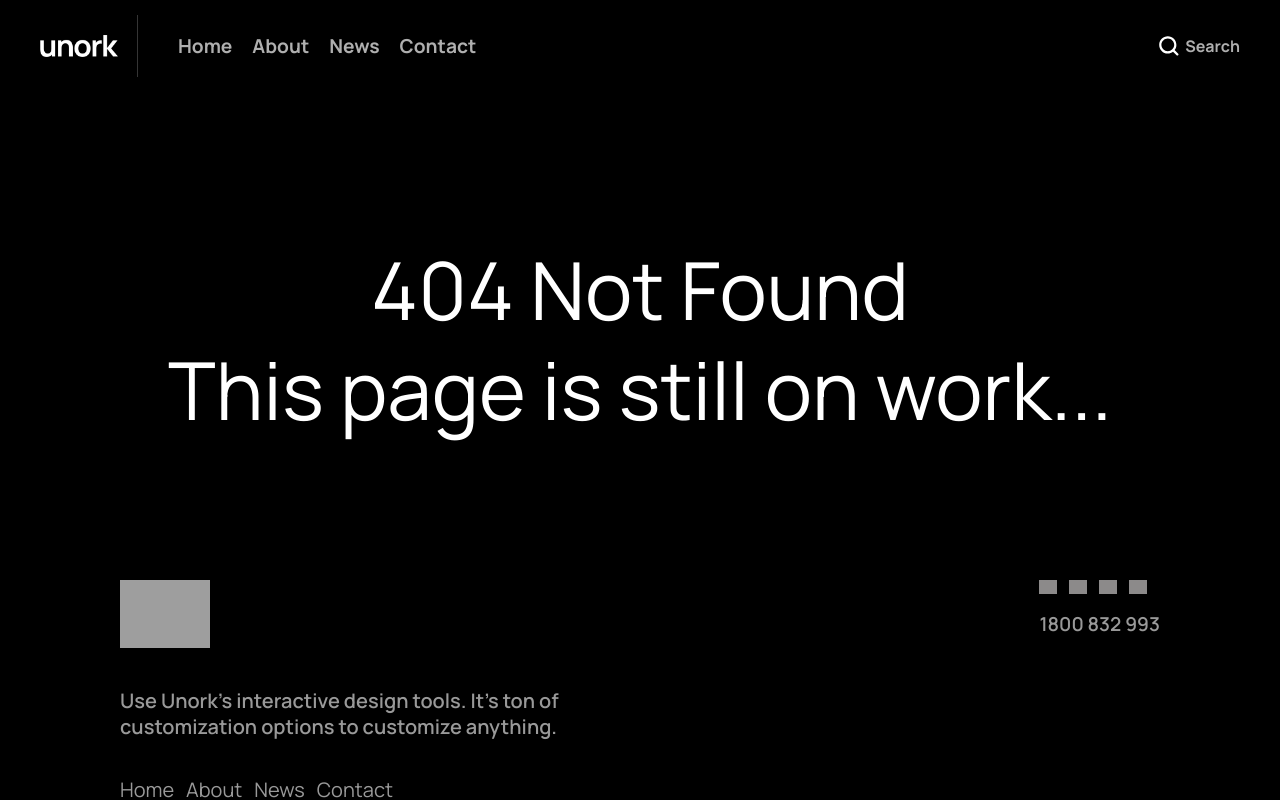
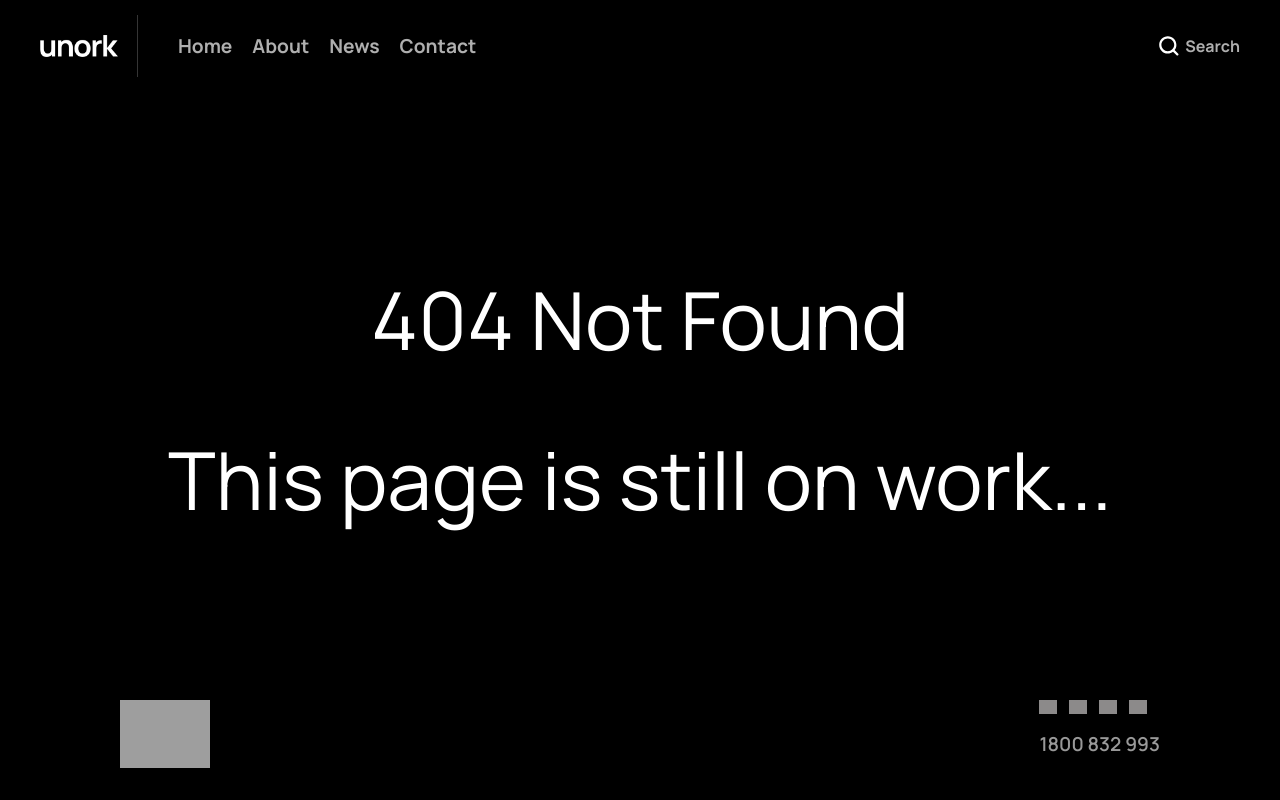
Before and after one commit to johnmaizo/unork-website, a React (Vite) app: page /contact in a window 1280 px wide. Shown: the top 800 px of the page. Built offline with nearby package versions, Linux system fonts and the light colour scheme; grey boxes are pictures that could not be loaded.

Commit message:
Minor changes on home page

```diff
--- a/src/components/Maintenance.jsx
+++ b/src/components/Maintenance.jsx
@@ -2,8 +2,8 @@ const Maintenance = () => {
   return (
     <div className=" grid place-items-center mb-[10em]">
         <div className=" text-[5rem] text-center">
-            <h1>404 Not Found</h1>
-            <p className=" mt-20">This page is still on work...</p>
+            <h1 className=" leading-[1em]">404 Not Found</h1>
+            <p className=" mt-20 leading-[1em] text-[1.5rem] lg:text-[5rem]">This page is still on work...</p>
         </div>
     </div>
   )
```
